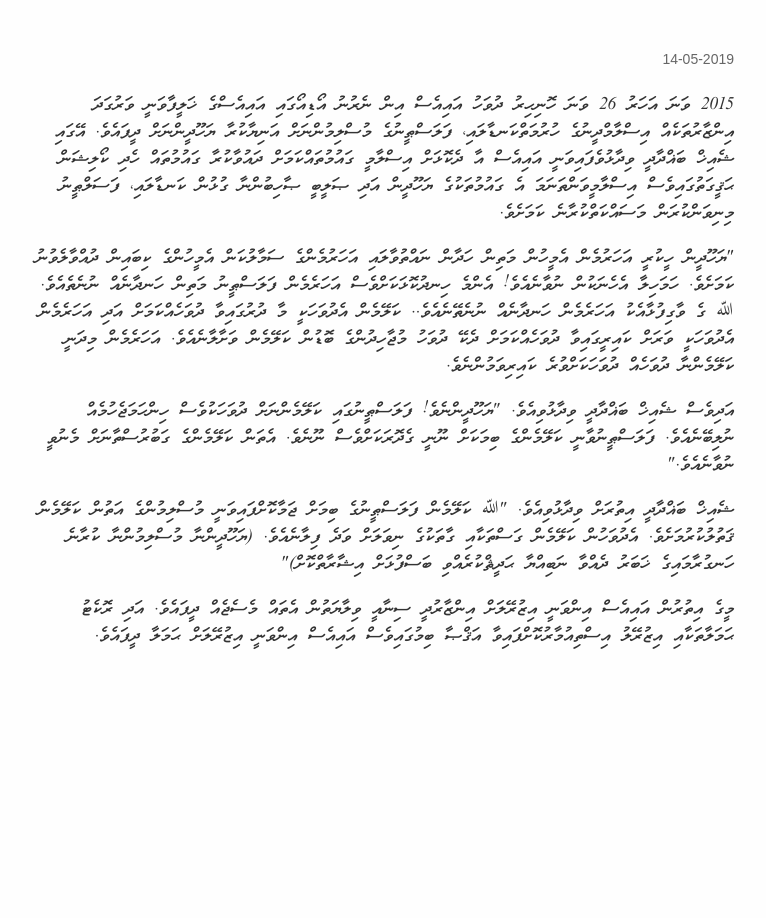
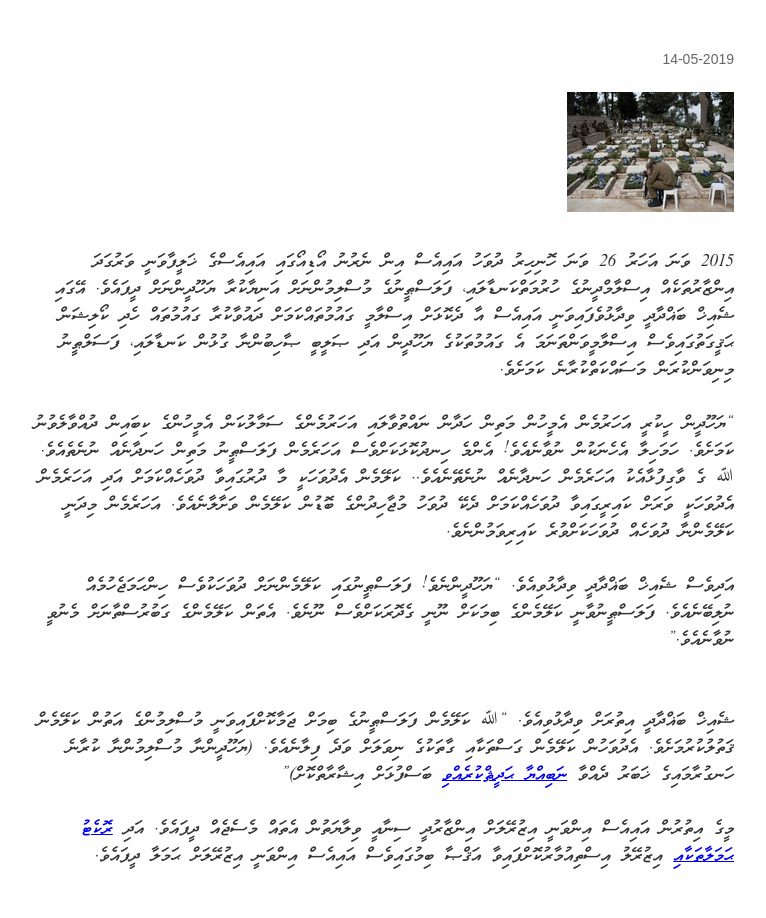
Before and after one commit to holhuashi/holhuashi, a Jekyll site: the page built from _posts/2018-05-06-yahudheenge-gaburusthaan.md, in a window 1280 px wide. Shown: the whole page, without its empty margins (256-1022 px from the left). Built offline with Jekyll 4.4.1, drawn with Linux system fonts in a browser that asks for light colours; our own code applies the rules of GitHub Pages for plain Markdown files.

Commit message:
Update 2018-05-06-yahudheenge-gaburusthaan.md

```diff
--- a/_posts/2018-05-06-yahudheenge-gaburusthaan.md
+++ b/_posts/2018-05-06-yahudheenge-gaburusthaan.md
@@ -3,18 +3,19 @@ layout: post
 title:އައިއެސްގެ ޚަލީފާ އައްޝައިޚް އަބޫބަކުރު އަލް ބަޣްދާދީ - އިޒުރޭލުވާނީ ޔަހޫދީންގެ ގަބުރުސްތާނަށް
 date: 2018-05-06
 ---
-<p>
+![graveyard-of-jw](/assets/graveyardjw.png)
+<br/>
+<br/>
 2015 ވަނަ އަހަރު 26 ވަނަ ހޮނިހިރު ދުވަހު އައިއެސް އިން ނެރުނު އޯޑިއޯގައި އައިއެސްގެ ޚަލީފާވަނީ ވަރުގަދަ އިންޒާރުތަކެއް އިސްލާމްދީނުގެ ހުރުމަތްކަނޑާލައި، ފަލަސްޠީނުގެ މުސްލިމުންނަށް އަނިޔާކުރާ ޔަހޫދީންނަށް ދީފައެވެ. އޭގައި ޝެއިޚް ބަޣްދާދީ ވިދާޅުވެފައިވަނީ އައިއެސް އާ ދެކޮޅަށް އިސްލާމީ ގައުމުތައްކަމަށް ދައުވާކުރާ ގައުމުތައް ހެދި ކޯލިޝަން ޙަޤީގަތުގައިވެސް އިސްލާމީވަންތަނަމަ އެ ގައުމުތަކުގެ ޔަހޫދީން އަދި ޞަލީބީ ޞާހިބުންނާ ގުޅުން ކަނޑާލައި، ފަސަލްޠީނު މިނިވަންކުރަން މަސައްކަތްކުރާނެ ކަމަށެވެ.
-</p>
-<p>
+<br/>
+<br/>
 "ޔަހޫދީން ހީކުރީ އަހަރުމެން އެމީހުން މަތިން ހަދާން ނައްތުވާލައި އަހަރުމެންގެ ސަމާލުކަން އެމީހުންގެ ކިބައިން ދުއްވާލެވުނު ކަމަށެވެ. ހަމަހިލާ އެހެނަކުން ނުވާނެއެވެ! އެންމެ ހިނދުކޮޅަކަށްވެސް އަހަރެމެން ފަލަސްޠީނު މަތިން ހަނދާނެއް ނުނެތެއެވެ. ﷲ ގެ ވާގިފުޅާއެކު އަހަރެމެން ހަނދާނެއް ނުނެތޭނެއެވެ.. ކަލޭމެން އެދުވަހަކީ މާ ދުރުގައިވާ ދުވަހެއްކަމަށް އަދި އަހަރެމެން އެދުވަހަކީ ވަރަށް ކައިރީގައިވާ ދުވަހެއްކަމަށް ދެކޭ ދުވަހު މުޖާހިދުންގެ ބޮޑުން ކަލޭމެން ވަށާލާނެއެވެ. އަހަރެމެން މިދަނީ ކަލޭމެންނާ ދުވަހެއް ދުވަހަކަށްވުރެ ކައިރިވަމުންނެވެ.
-</p>
-<p>
+<br/>
+<br/>
 އަދިވެސް ޝެއިޚް ބަޣްދާދީ ވިދާޅުވިއެވެ. "ޔަހޫދީންނެވެ! ފަލަސްޠީނުގައި ކަލޭމެންނަށް ދުވަހަކުވެސް ހިންހަމަޖެހުމެއް ނުލިބޭނެއެވެ. ފަލަސްޠީނުވާނީ ކަލޭމެންގެ ބިމަކަށް ނޫނީ ގެދޮރަކަށްވެސް ނޫނެވެ. އެތަން ކަލޭމެންގެ ގަބުރުސްތާނަށް މެނުވީ ނުވާނެއެވެ."
-</p>
-<p>
-ޝެއިޚް ބަޣްދާދީ އިތުރަށް ވިދާޅުވިއެވެ. "ﷲ ކަލޭމެން ފަލަސްޠީނުގެ ބިމަށް ޖަމާކޮށްފައިވަނީ މުސްލިމުންގެ އަތުން ކަލޭމެން ޤަތުލުކުރުމަށެވެ. އެދުވަހުން ކަލޭމެން ގަސްތަކާއި ގާތަކުގެ ނިވަލަށް ވަދެ ފިލާނެއެވެ. (ޔަހޫދީންނާ މުސްލިމުންނާ ކުރާނެ ހަނގުރާމައިގެ ޚަބަރު ދެއްވާ ނަބިއްޔާ ޙަދީޘްކުރެއްވި ބަސްފުޅަށް އިޝާރާތްކޮށް)"
-</p>
-<p>
-މީގެ އިތުރުން އައިއެސް އިންވަނީ އިޒުރޭލަށް އިންޒާރުދީ ސިނާއީ ވިލާޔަތުން އެތައް މެސެޖެއް ދީފައެވެ. އަދި ރޮކެޓު ޙަމަލާތަކާއި އިޒުރޭލު އިސްތިއުމާރުކޮށްފައިވާ އަޤްޞާ ބިމުގައިވެސް އައިއެސް އިންވަނީ އިޒުރޭލަށް ޙަމަލާ ދީފައެވެ.
-</p>
+<br/>
+<br/>
+ޝެއިޚް ބަޣްދާދީ އިތުރަށް ވިދާޅުވިއެވެ. "ﷲ ކަލޭމެން ފަލަސްޠީނުގެ ބިމަށް ޖަމާކޮށްފައިވަނީ މުސްލިމުންގެ އަތުން ކަލޭމެން ޤަތުލުކުރުމަށެވެ. އެދުވަހުން ކަލޭމެން ގަސްތަކާއި ގާތަކުގެ ނިވަލަށް ވަދެ ފިލާނެއެވެ. (ޔަހޫދީންނާ މުސްލިމުންނާ ކުރާނެ ހަނގުރާމައިގެ ޚަބަރު ދެއްވާ [ނަބިއްޔާ ޙަދީޘްކުރެއްވި](https://sunnah.com/search/?q=fight+the+jews) ބަސްފުޅަށް އިޝާރާތްކޮށް)"
+<br/>
+<br/>
+މީގެ އިތުރުން އައިއެސް އިންވަނީ އިޒުރޭލަށް އިންޒާރުދީ ސިނާއީ ވިލާޔަތުން އެތައް މެސެޖެއް ދީފައެވެ. އަދި [ރޮކެޓު ޙަމަލާތަކާއި](https://www.haaretz.com/israel-news/two-rockets-fired-from-sinai-at-southern-israel-idf-confirms-1.5457916) އިޒުރޭލު އިސްތިއުމާރުކޮށްފައިވާ އަޤްޞާ ބިމުގައިވެސް އައިއެސް އިންވަނީ އިޒުރޭލަށް ޙަމަލާ ދީފައެވެ.
```
